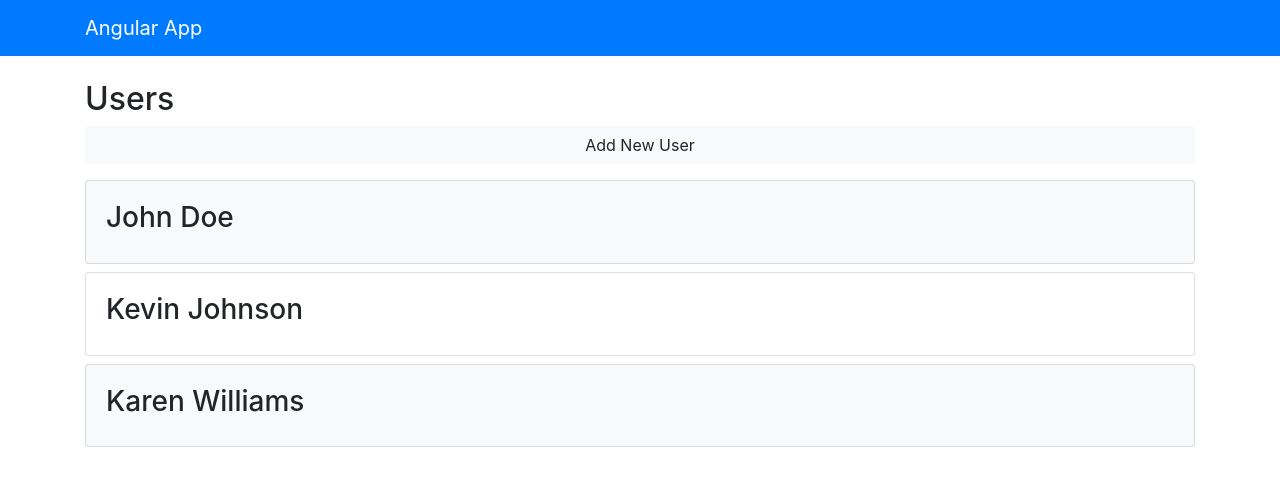
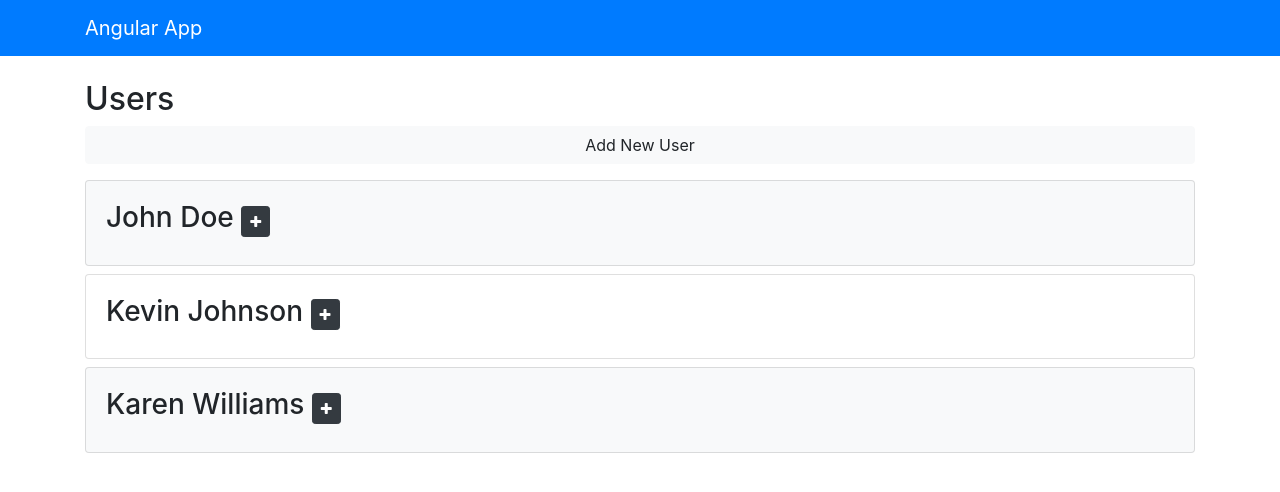
Before and after one commit to danchamorro/angularLearning, an Angular app: page / in a window 1280 px wide. Shown: the top 492 px of the page. Built offline with nearby package versions, Linux system fonts and the light colour scheme.

Commit message:
Toggle values with an Event

```diff
--- a/angular.json
+++ b/angular.json
@@ -21,6 +21,7 @@
             "assets": ["src/favicon.ico", "src/assets"],
             "styles": [
               "src/styles.css",
+              "./node_modules/font-awesome/css/font-awesome.css",
               "./node_modules/bootstrap/dist/css/bootstrap.css"
             ],
             "scripts": [
--- a/package.json
+++ b/package.json
@@ -21,6 +21,7 @@
     "@angular/router": "~7.1.0",
     "bootstrap": "^4.2.1",
     "core-js": "^2.5.4",
+    "font-awesome": "^4.7.0",
     "jquery": "^3.3.1",
     "popper.js": "^1.14.6",
     "query": "^0.2.0",
@@ -29,7 +30,7 @@
     "zone.js": "~0.8.26"
   },
   "devDependencies": {
-    "@angular-devkit/build-angular": "~0.11.0",
+    "@angular-devkit/build-angular": "^0.12.1",
     "@angular/cli": "~7.1.4",
     "@angular/compiler-cli": "~7.1.0",
     "@angular/language-service": "~7.1.0",
--- a/src/app/components/users/users.component.html
+++ b/src/app/components/users/users.component.html
@@ -12,8 +12,14 @@
     *ngFor="let user of users"
     [class.bg-light]="user.isActive"
   >
-    <h3>{{ user.firstName }} {{ user.lastName }}</h3>
-    <ul class="list-group" *ngIf="showExtended && user.age && user.address">
+    <h3>
+      {{ user.firstName }} {{ user.lastName }}
+      <small
+        ><button (click)="user.hide = !user.hide" class="btn btn-dark btn-sm">
+          <i [class]="user.hide ? 'fa fa-plus' : 'fa fa-minus'"></i></button
+      ></small>
+    </h3>
+    <ul class="list-group" *ngIf="!user.hide && user.age && user.address">
       <li class="list-group-item">Age: {{ user.age }}</li>
       <li class="list-group-item">
         Address: {{ user.address.street }} {{ user.address.city }},
--- a/src/app/components/users/users.component.ts
+++ b/src/app/components/users/users.component.ts
@@ -9,7 +9,7 @@
 })
 export class UsersComponent implements OnInit {
   users: User[];
-  showExtended: boolean = false;
+  showExtended: boolean = true;
   loaded: boolean = false;
   enableAdd: boolean = true;
 
@@ -27,7 +27,8 @@
           state: 'MA'
         },
         isActive: true,
-        registered: new Date('01/02/2018 08:30:00')
+        registered: new Date('01/02/2018 08:30:00'),
+        hide: true
       },
       {
         firstName: 'Kevin',
@@ -39,7 +40,8 @@
           state: 'MA'
         },
         isActive: false,
-        registered: new Date('03/11/2017 06:20:00')
+        registered: new Date('03/11/2017 06:20:00'),
+        hide: true
       },
       {
         firstName: 'Karen',
@@ -51,7 +53,8 @@
           state: 'FL'
         },
         isActive: true,
-        registered: new Date('11/02/2016 10:30:00')
+        registered: new Date('11/02/2016 10:30:00'),
+        hide: true
       }
     ];
 
@@ -62,7 +65,15 @@
     this.users.push(user);
   }
 
-  fireEvent(e) {
-    console.log('Button Clicked');
-  }
+  // toggleHide(user: User) {
+  //   // if (user.hide) {
+  //   //   return (user.hide = false);
+  //   // } else {
+  //   //   return (user.hide = true);
+  //   // }
+  //   // 2nd Refactor
+  //   // return user.hide ? (user.hide = false) : (user.hide = true);
+  //   // Final Refactor
+  //   user.hide = !user.hide;
+  // }
 }
--- a/src/app/models/User.ts
+++ b/src/app/models/User.ts
@@ -9,4 +9,5 @@
   };
   isActive?: boolean;
   registered?: any;
+  hide?: boolean;
 }
```
Also changed, not shown: 1 other file (tests, documents, lock files or other folders).
